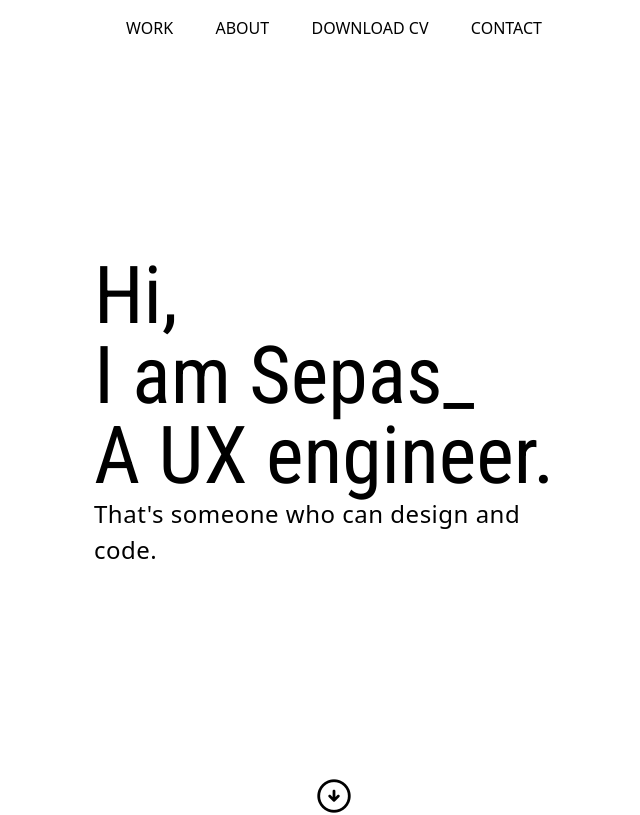
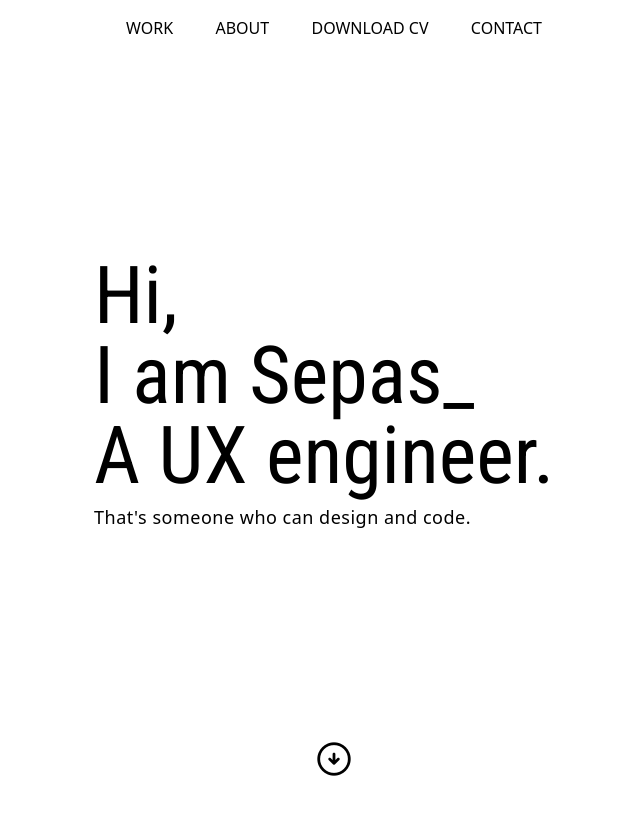
Before and after one commit to sepasHaghighi/Portfolio, a React (Vite) app: page / in a window 1280 px wide. Shown: the top 815 px of the page, without its empty margins (306-946 px from the left). Built offline with nearby package versions, Linux system fonts and the light colour scheme.

Commit message:
changed the font size of the paragraphs to 18 from 24 px

```diff
--- a/src/index.css
+++ b/src/index.css
@@ -55,12 +55,13 @@ h3{
 }
 
 p {
-  font-size: 24px;
+  font-size: 1.125rem;
   text-align: left;
   font-weight: 200;
   letter-spacing: .5px;
   width: 100%;
   margin-bottom: 8px;
+  margin-top: 8px;
 }
 
 a{
```
